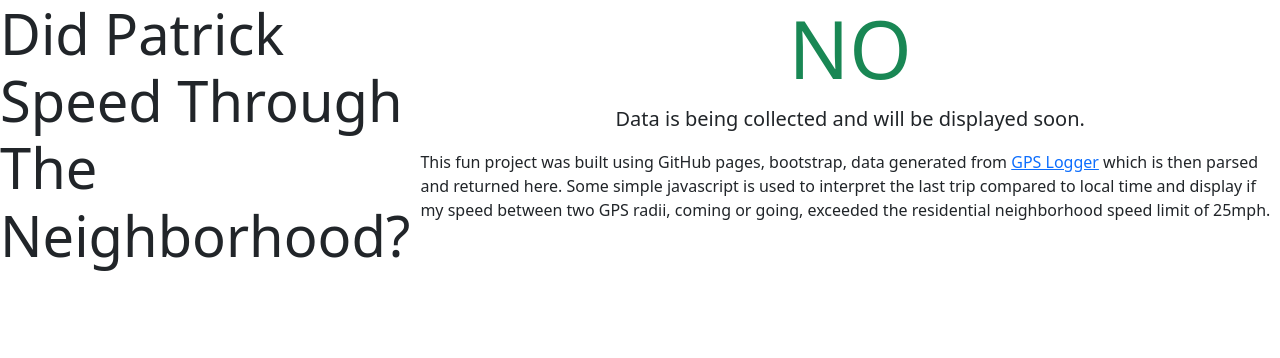
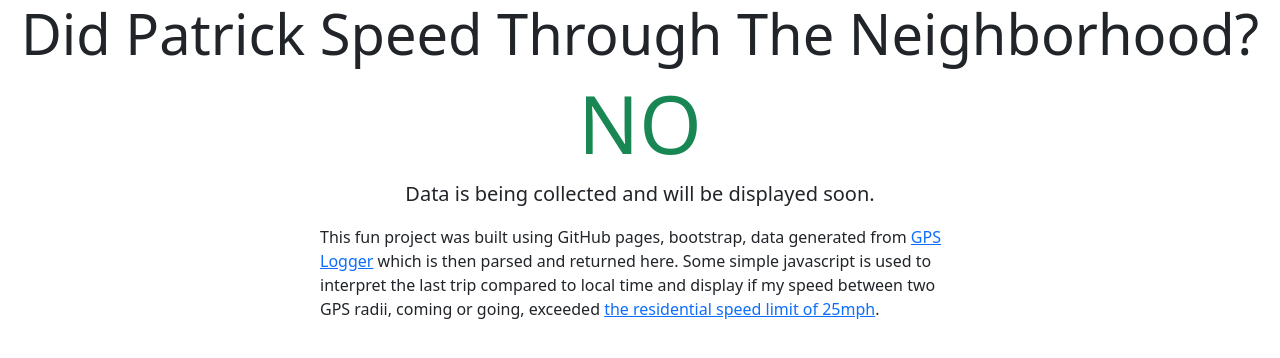
Before and after one commit to mrpatg/didpatrickspeedthroughtheneighborhood_com, a plain HTML site: page index.html in a window 1280 px wide. Drawn offline with Linux system fonts and the light colour scheme.

Commit message:
Update index.html

```diff
--- a/index.html
+++ b/index.html
@@ -12,19 +12,22 @@
 
 <body>
     <div class="d-flex">
-        <div class="d-flex align-items-center flex-column justify-content-center h-100" id="header">
+        <div class="d-flex align-items-center w-100 flex-column justify-content-center h-100" id="header">
             <h1 class="display-4 lead">Did Patrick Speed Through The Neighborhood?</h1>
         </div>
-        <div class="d-flex align-items-center flex-column justify-content-center h-100" id="content">
+    </div>
+    <div class="d-flex justify-content-center">
+        <div class="d-flex align-items-center w-50 flex-column justify-content-center h-100" id="content">
             <h2 class="display-1 text-success">NO</h2>
             <p class="lead">Data is being collected and will be displayed soon.</p>
             <p>This fun project was built using GitHub pages, bootstrap, data generated from <a
                     href="https://f-droid.org/en/packages/com.mendhak.gpslogger/"> GPS Logger</a> which is then
                 parsed and returned here. Some simple javascript is used to interpret the last trip compared to local
                 time and display if my speed between two GPS radii, coming or going,
-                exceeded the residential neighborhood speed limit of 25mph.</p>
+                exceeded <a href="https://www.wvlegislature.gov/wvcode/chapterentire.cfm?chap=17C&art=6&section=1">the residential speed limit of 25mph</a>.</p>
         </div>
     </div>
+
 </body>
 
 </html>
```
